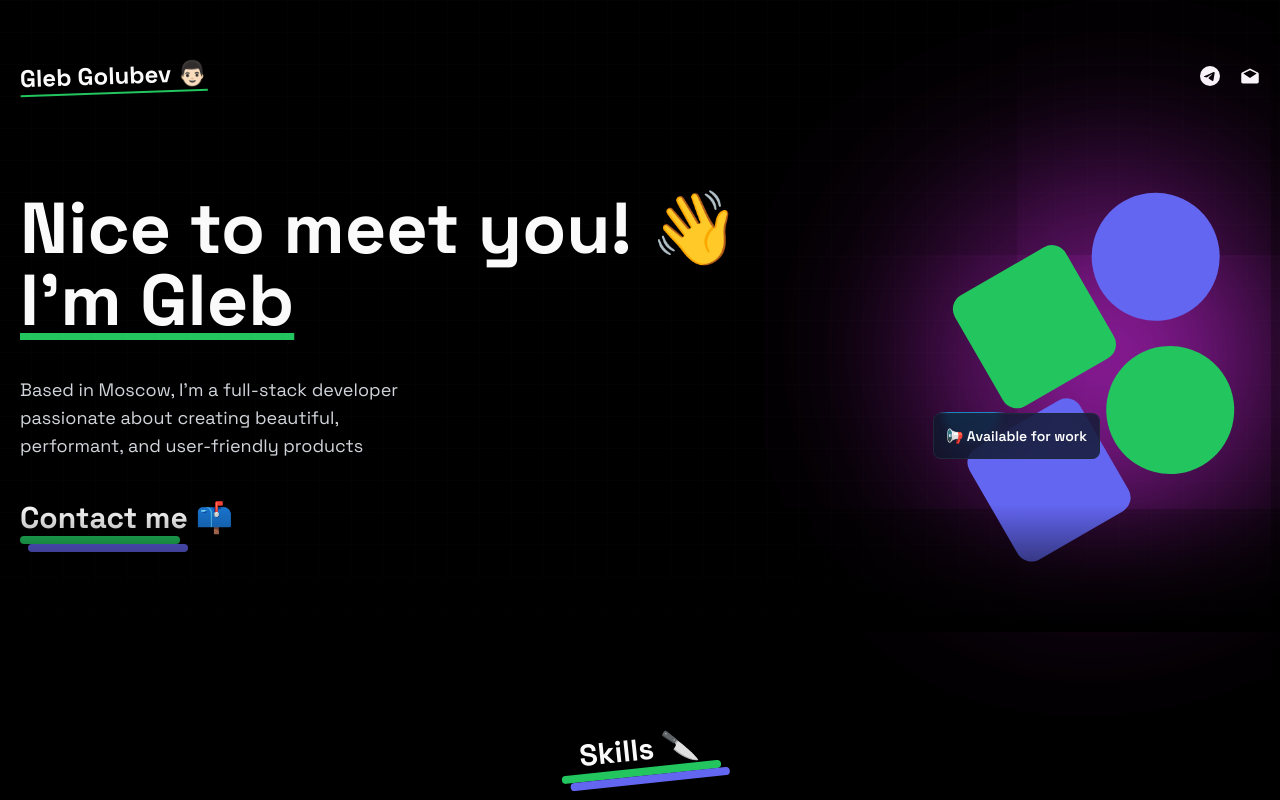
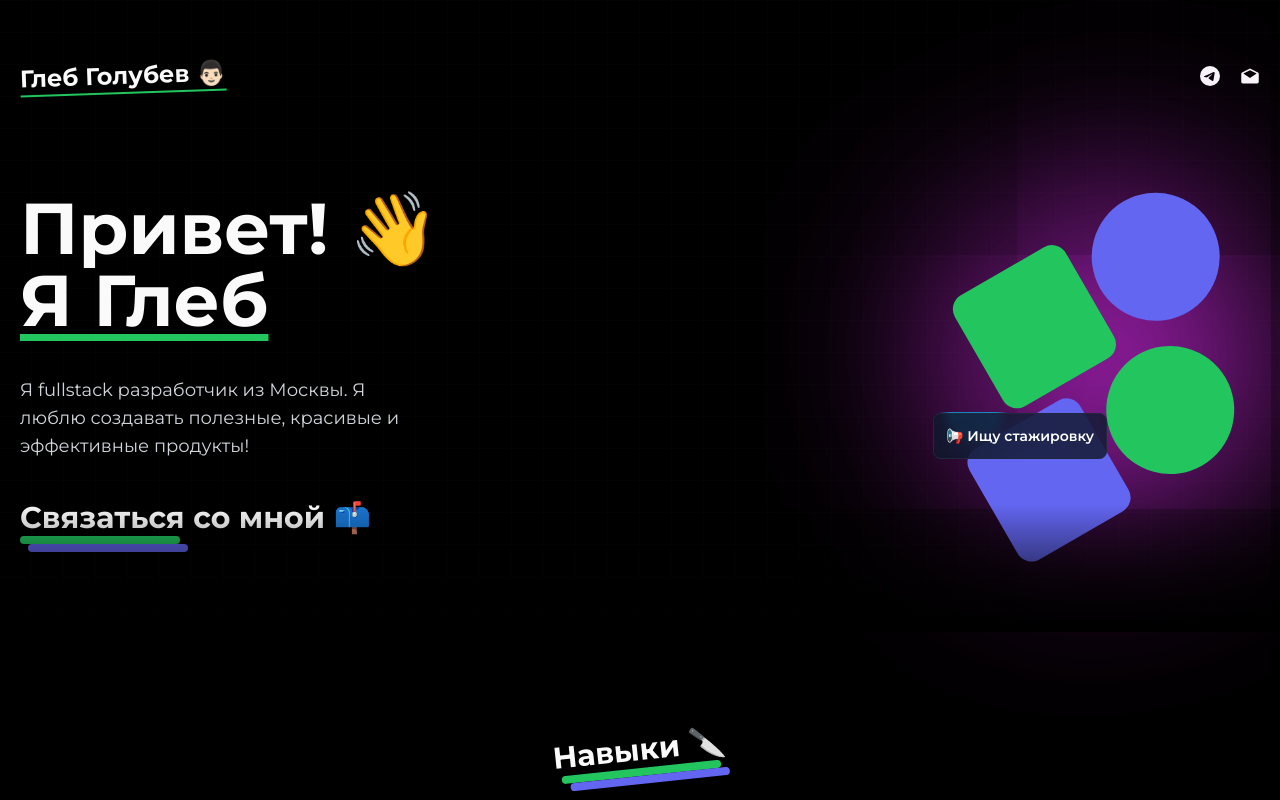
Before and after one commit to Kr30x/personal-website, a Next.js app: page / in a window 1280 px wide. Shown: the top 800 px of the page. Built offline with nearby package versions, Linux system fonts and the light colour scheme.

Commit message:
translate to Russian

```diff
--- a/src/app/(home)/components/HeroSection.tsx
+++ b/src/app/(home)/components/HeroSection.tsx
@@ -8,10 +8,10 @@ export default function HeroSection() {
     return (
         <div className="min-h-[60vh] flex flex-col-reverse gap-14 lg:gap-0 lg:flex-row items-center justify-between">
             <div className="space-y-10 text-center lg:text-left">
-                <h1 className="text-4xl lg:text-7xl font-bold">Nice to meet you! 👋 <br/> <span className="underline underline-offset-8 decoration-green-500">{"I'm Gleb"}</span></h1>
-                <p className="md: w-96 text-lg text-gray-300">{"Based in Moscow, I'm a full-stack developer passionate about creating beautiful, performant, and user-friendly products"}</p>
+                <h1 className="text-4xl lg:text-7xl font-bold">Привет! 👋 <br/> <span className="underline underline-offset-8 decoration-green-500">{"Я Глеб"}</span></h1>
+                <p className="md: w-96 text-lg text-gray-300">{"Я fullstack разработчик из Москвы. Я люблю создавать полезные, красивые и эффективные продукты!"}</p>
                 <Link href={"mailto:ggolubev.work@gmail.com"} className="inline-block group">
-                    <Title text="Contact me 📫"/>
+                    <Title text="Связаться со мной 📫"/>
                 </Link>
             </div>
             <div className="relative">
@@ -28,7 +28,7 @@ export default function HeroSection() {
                 </div>
                 <div className="absolute bottom-5 sm:bottom-14 left-0 sm:-left-10">
                     <MovingBorderBtn borderRadius="0.5rem" className="p-3 font-semibold">
-                        <p> 📢 Available for work</p>
+                        <p> 📢 Ищу стажировку</p>
                     </MovingBorderBtn>
                 </div>
             </div>
--- a/src/app/(home)/components/Navbar.tsx
+++ b/src/app/(home)/components/Navbar.tsx
@@ -21,7 +21,7 @@ export default function Navbar({className}: {className?: string}) {
 
 
     return (<nav className={cn("py-10 flex justify-between items-center", className)}>
-        <h1 className="text-2xl font-bold underline underline-offset-8 decoration-green-500 -rotate-2">Gleb Golubev 👨🏻</h1>
+        <h1 className="text-2xl font-bold underline underline-offset-8 decoration-green-500 -rotate-2">Глеб Голубев 👨🏻</h1>
         <div className="flex items-center gap-5">
             {socials.map((social, index) => {
                 const Icon = social.icon
--- a/src/app/(home)/components/Projects.tsx
+++ b/src/app/(home)/components/Projects.tsx
@@ -8,16 +8,16 @@ import { DirectionAwareHover } from "@/components/ui/direction-aware-hover";
 export default function Projects(){
     const projects = [
         {
-            title: "Custom image processor",
+            title: "Консольное приложение для работы с изображениями",
             tech: [SiCplusplus, SiCmake],
             link: "https://github.com/Kr30x/image_processor",
             cover: "/project1.png",
             background: "",
         },
         {
-            title: "Testing system",
+            title: "Тестовая система для студентов ФКН ВШЭ",
             tech: [SiPython, SiFlask],
-            link: "http://amihelper.run.place",
+            link: "http://algotester.run.place/home",
             cover: "/project2.png",
             background: "",
         },
@@ -36,14 +36,14 @@ export default function Projects(){
         //     background: "",
         // },
         {
-            title: "Yandex contest parser",
+            title: "Парсер Яндекс контестов в Google Sheets",
             tech: [SiPython, SiSelenium],
             link: "https://github.com/Kr30x/yacontest_scraper",
             cover: "/project5.png",
             background: "bg-white",
         },
         {
-            title: "Obsidian blog editor",
+            title: "Редактор Markdown блога на сайте в Obsidian",
             tech: [SiObsidian, SiPython, SiMarkdown],
             link: "http://amihelper.run.place/notes",
             cover: "/project6.png",
@@ -52,7 +52,7 @@ export default function Projects(){
     ]
 
     return <div className="py-10 p-5 sm:p-0">
-        <Title text="Projects 🚀" className="flex flex-col items-center justify-center rotate-6"/>
+        <Title text="Проекты 🚀" className="flex flex-col items-center justify-center rotate-6"/>
         <div className="grid grid-cols-1 sm:grid-cols-2 pt-20 gap-5">
             {projects.map((project, index) => {
                 return (
@@ -63,7 +63,7 @@ export default function Projects(){
                                     <h1 className="text-2xl font-bold">{project.title}</h1>
                                     <div className="flex items-center gap-5">
                                         {project.tech.map((tech, index) => {
-                                            const Icon = tech
+                                             const Icon = tech
                                             return <Icon key={index} className="w-8 h-8"/>
                                         })}
                                     </div>
--- a/src/app/(home)/components/Skills.tsx
+++ b/src/app/(home)/components/Skills.tsx
@@ -48,7 +48,7 @@ export default function Skills() {
 
     return (
         <div className="max-w-5xl mx-auto px-8">
-            <Title text="Skills 🔪" className="flex flex-col items-center justify-center -rotate-6"/>
+            <Title text="Навыки 🔪" className="flex flex-col items-center justify-center -rotate-6"/>
             <HoverEffect items = {skills}/>
         </div>
     )
--- a/src/app/layout.tsx
+++ b/src/app/layout.tsx
@@ -1,9 +1,9 @@
 import type { Metadata } from "next";
-import { Space_Grotesk } from "next/font/google";
+import { Montserrat } from "next/font/google";
 import "./globals.css";
 import { ThemeProvider } from "next-themes";
 
-const spaceGrotesk = Space_Grotesk({ subsets: ["latin"] });
+const font = Montserrat({ subsets: ["latin"] });
 
 export const metadata: Metadata = {
 	metadataBase: new URL("https://gleb-golubev.vercel.app/"),
@@ -37,7 +37,7 @@ export default function RootLayout({
 }>) {
   return (
     <html lang="en" suppressHydrationWarning>
-      <body className={`${spaceGrotesk.className}`}>
+      <body className={`${font.className}`}>
         <ThemeProvider
             attribute="class"
             defaultTheme="dark"
```
